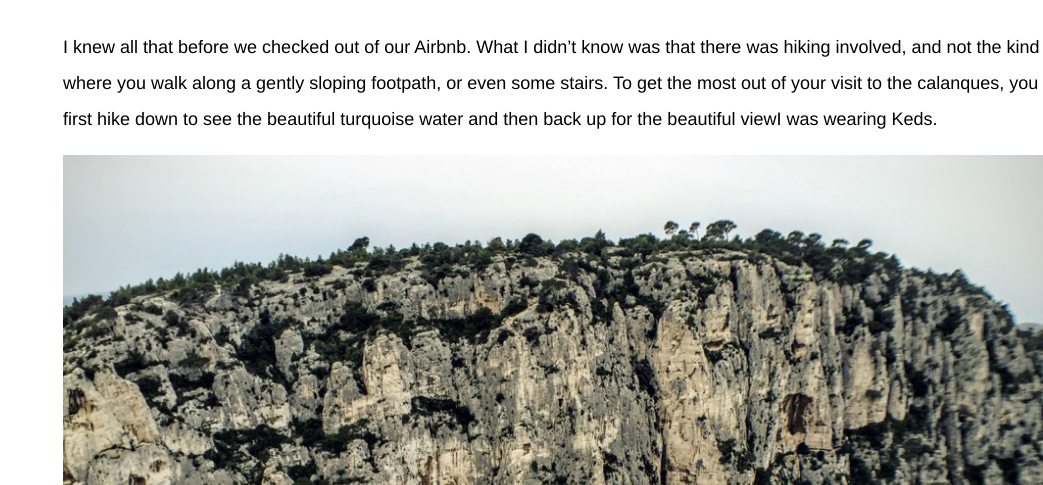
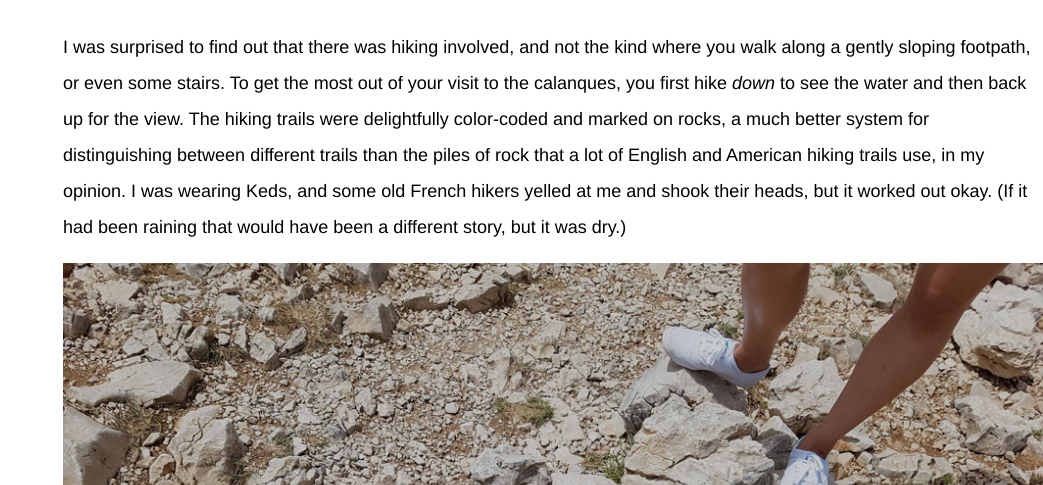
Before and after one commit to jiwonkim/albertmornington.space, a Flask app: page /post/cassis-france in a window 1280 px wide. Shown: the part 2183-2668 px from the top of the page, without its empty margins (237-1280 px from the left). Run offline with Flask 2, Linux system fonts and the light colour scheme; some libraries are stand-ins or nearby versions.

Commit message:
Finished writing cassis post

```diff
--- a/templates/cassis-france.html
+++ b/templates/cassis-france.html
@@ -30,12 +30,30 @@
     {{ google_map.render(43.2149612,5.4229805) }}
 
     <p class="post-paragraph">
-        I knew all that before we checked out of our Airbnb. What I didn’t know was that there was hiking involved, and not the kind where you walk along a gently sloping footpath, or even some stairs. To get the most out of your visit to the calanques, you first hike down to see the beautiful turquoise water and then back up for the beautiful viewI was wearing Keds.
+        I was surprised to find out that there was hiking involved, and not the kind where you walk along a gently sloping footpath, or even some stairs. To get the most out of your visit to the calanques, you first hike <i>down</i> to see the water and then back up for the view. The hiking trails were delightfully color-coded and marked on rocks, a much better system for distinguishing between different trails than the piles of rock that a lot of English and American hiking trails use, in my opinion. I was wearing Keds, and some old French hikers yelled at me and shook their heads, but it worked out okay. (If it had been raining that would have been a different story, but it was dry.)
+    </p>
+
+    <img class="image--centered image--1000" src="{{ url_for('static', filename='cassis-france/1000_cassis_5.jpg') }}">
+    <img class="image--centered image--1000" src="{{ url_for('static', filename='cassis-france/1000_cassis_6.jpg') }}">
+
+    <p class="post-paragraph">
+        We had lunch at calanque #3, which is supposed to be the prettiest of all the calanques. There was a conveniently washed up log perfect for sitting on by the water. Since we were in Albert’s territory (France) he planned everything, which meant that we had some French picnic food - baguette with pate. Which tasted better than it looked. Albert bravely wet his feet before I tried wading out. It was May and the water was pretty cold, but we did see some desperate bikini-clad water-goers trying to smile for the camera with clenched, chattering teeth.
+    </p>
+
+    <img class="image--centered image--1000" src="{{ url_for('static', filename='cassis-france/1000_cassis_4.jpg') }}">
+
+    <p class="post-paragraph">
+        After lunch, we hiked back up for the views, and were rewarded with something straight out of a postcard or stock photo. (It is such a shame that any picture that you’ll take in your travels will be inferior to that photo in a 10-cent postcard of the same vista.)
     </p>
 
     <img class="image--centered image--1000" src="{{ url_for('static', filename='cassis-france/1000_cassis_1.jpg') }}">
-    <img class="image--centered image--1000" src="{{ url_for('static', filename='cassis-france/1000_cassis_4.jpg') }}">
-    <img class="image--centered image--1000" src="{{ url_for('static', filename='cassis-france/1000_cassis_5.jpg') }}">
-    <img class="image--centered image--1000" src="{{ url_for('static', filename='cassis-france/1000_cassis_6.jpg') }}">
-    <img class="image--centered image--1000" src="{{ url_for('static', filename='cassis-france/1000_cassis_2.jpg') }}">
+
+    <p class="post-paragraph">
+        We made it back downtown in time for an afternoon gelato. And even when the signs told us that we weren’t allowed to hold hands, we did.
+    </p>
+
+    <div class="flex-row sm-full-width">
+        <img class="image--centered image--half" src="{{ url_for('static', filename='cassis-france/1000_cassis_7.jpg') }}">
+        <img class="image--centered image--half" src="{{ url_for('static', filename='cassis-france/1000_cassis_2.jpg') }}">
+    </div>
 {% endblock %}
```
Also changed, not shown: static/cassis-france/1000_cassis_7.jpg (added), 1 other file.
